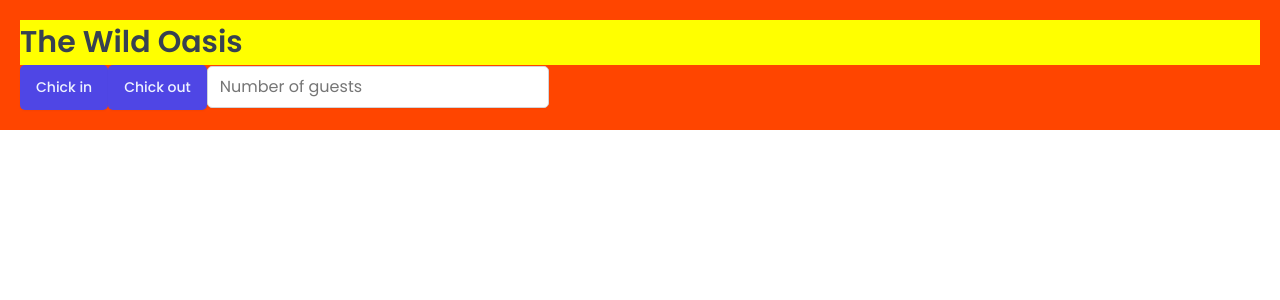
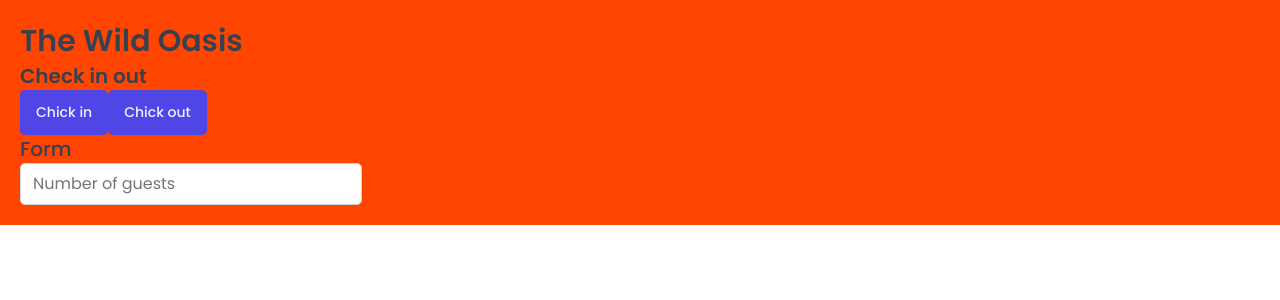
Before and after one commit to naeim-sa/the-wilde-oasis, a React (Vite) app: page / in a window 1280 px wide. Shown: the top 300 px of the page. Built offline with nearby package versions, Linux system fonts and the light colour scheme; a web font is replaced by a local one.

Commit message:
styled component with props and the css func

```diff
--- a/src/App.jsx
+++ b/src/App.jsx
@@ -1,5 +1,6 @@
+import GlobalStyles from "./styles/GlobalStyles";
 import styled from "styled-components";
-import GlobalStyles from "./styles/GlobalStyles";
+import Heading from "./ui/Heading";
 import Button from "./ui/Button";
 import Input from "./ui/Input";
 
@@ -8,21 +9,18 @@
   padding: 20px;
 `;
 
-const H1 = styled.h1`
-  font-size: 30px;
-  font-weight: 600;
-  background-color: yellow;
-`;
-
 function App() {
   return (
     <>
       <GlobalStyles />
       <StyledApp>
-        <H1>The Wild Oasis</H1>
+        <Heading as="h1">The Wild Oasis</Heading>
+
+        <Heading as="h2">Check in out</Heading>
         <Button onClick={() => alert("Check in")}>Chick in</Button>
         <Button onClick={() => alert("Check out")}>Chick out</Button>
 
+        <Heading as="h3">Form</Heading>
         <Input type="number" placeholder="Number of guests" />
       </StyledApp>
     </>
--- /dev/null
+++ b/src/ui/Heading.jsx
@@ -0,0 +1,29 @@
+import styled, { css } from "styled-components";
+
+const Heading = styled.h1`
+  ${(props) =>
+    props.as === "h1" &&
+    css`
+      font-size: 3rem;
+      font-weight: 600;
+    `}
+
+  ${(props) =>
+    props.as === "h2" &&
+    css`
+      font-size: 2rem;
+      font-weight: 600;
+    `}
+
+
+${(props) =>
+    props.as === "h3" &&
+    css`
+      font-size: 2rem;
+      font-weight: 500;
+    `}
+
+  line-height: 1.4;
+`;
+
+export default Heading;
```
